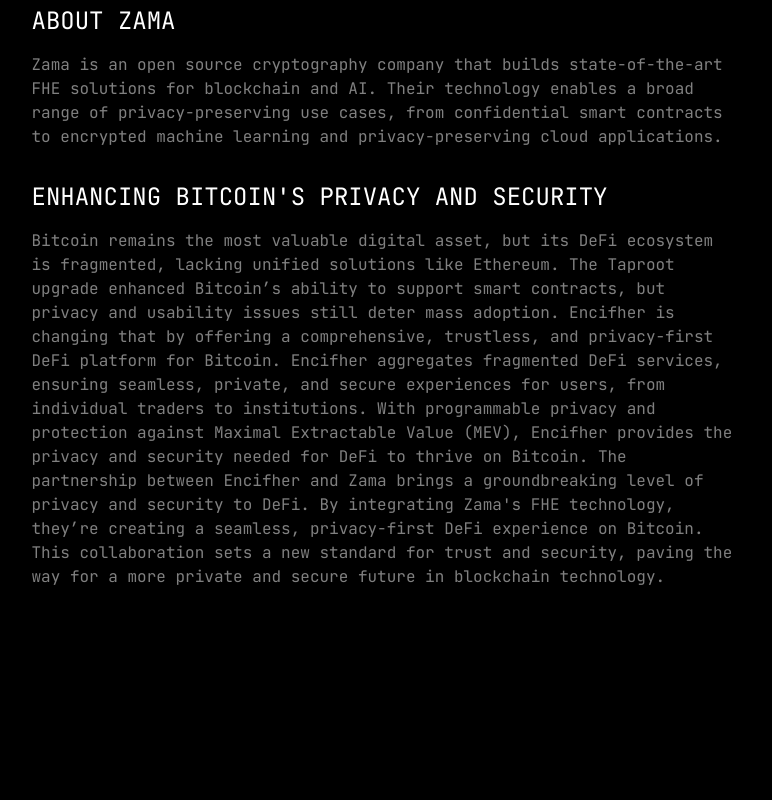
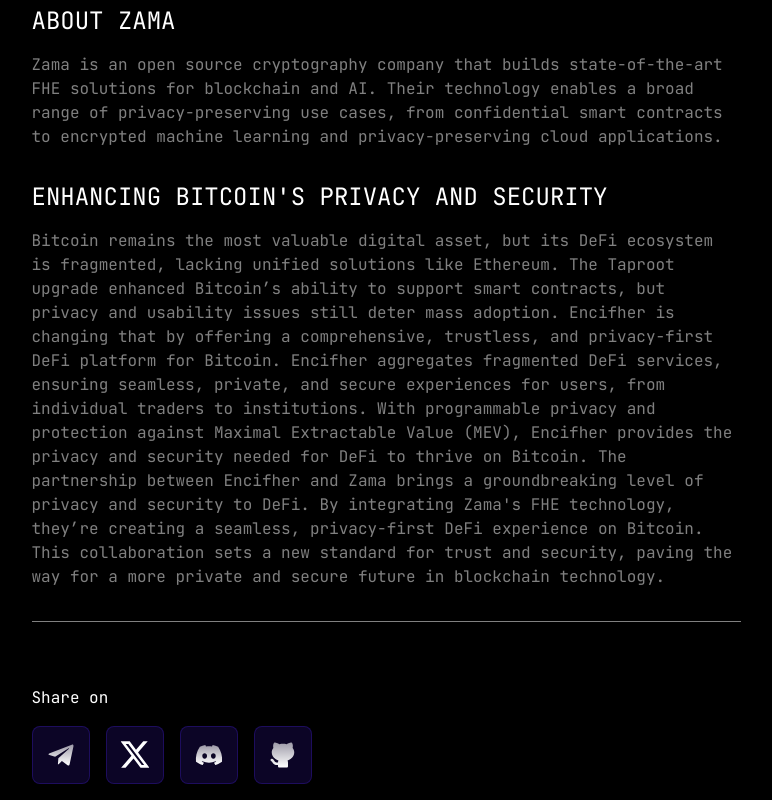
Before and after one commit to RizeLabs/encifher, a Next.js app: page /blog/1 in a window 1280 px wide. Shown: the part 1402-2202 px from the top of the page, without its empty margins (254-1026 px from the left). Before the commit the page ends 2023 px from the top, so only its background shows below. Built offline with nearby package versions, Linux system fonts and the light colour scheme.

Commit message:
feat: add share buttons

```diff
--- a/components/Blogs/BlogPage.tsx
+++ b/components/Blogs/BlogPage.tsx
@@ -2,6 +2,7 @@
 import Image from "next/image";
 import Navbar from "../Navbar/Navbar";
 import { blogs } from "./blogdetails";
+import Share from "../Share/Share";
 
 export default function BlogPage({ blogIndex }) {
     const clock = "/clock.svg";
@@ -40,6 +41,18 @@
                             </div>
                         ))
                     }
+
+                    <div className="w-full h-[1px] bg-white opacity-50">
+                    </div>
+                    <span className="text-white text-base normal-case md:mt-16" >
+                        Share on
+                    </span>
+                    <div className="flex flex-row justify-start my-4" >
+                        <Share image="/telegram.svg" />
+                        <Share image="/twitter.svg" />
+                        <Share image="/discord.svg" />
+                        <Share image="/github.svg" />
+                    </div>
                 </div>
             </div>
         </>
--- /dev/null
+++ b/components/Share/Share.tsx
@@ -0,0 +1,9 @@
+import Image from "next/image"
+
+export default function Share({image}) {
+    return (
+        <div className="w-[58px] h-[58px] bg-[#5024FF26] mr-4 border-[1.5px] border-[#5024FF40] rounded-lg flex justify-center items-center cursor-pointer">
+            <Image src={image} width={30} height={30} alt="Share Icon" />
+        </div>
+    )
+}
```
Also changed, not shown: public/twitter.svg (added).
